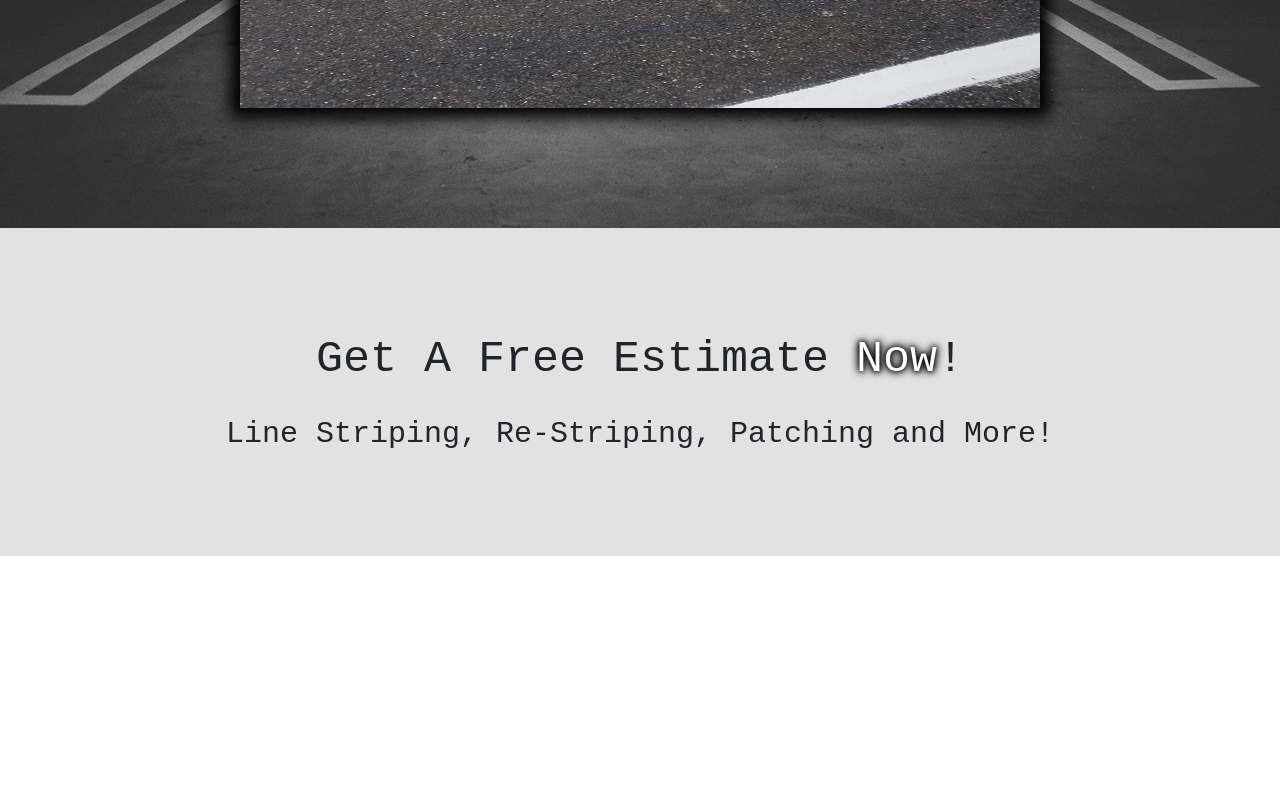
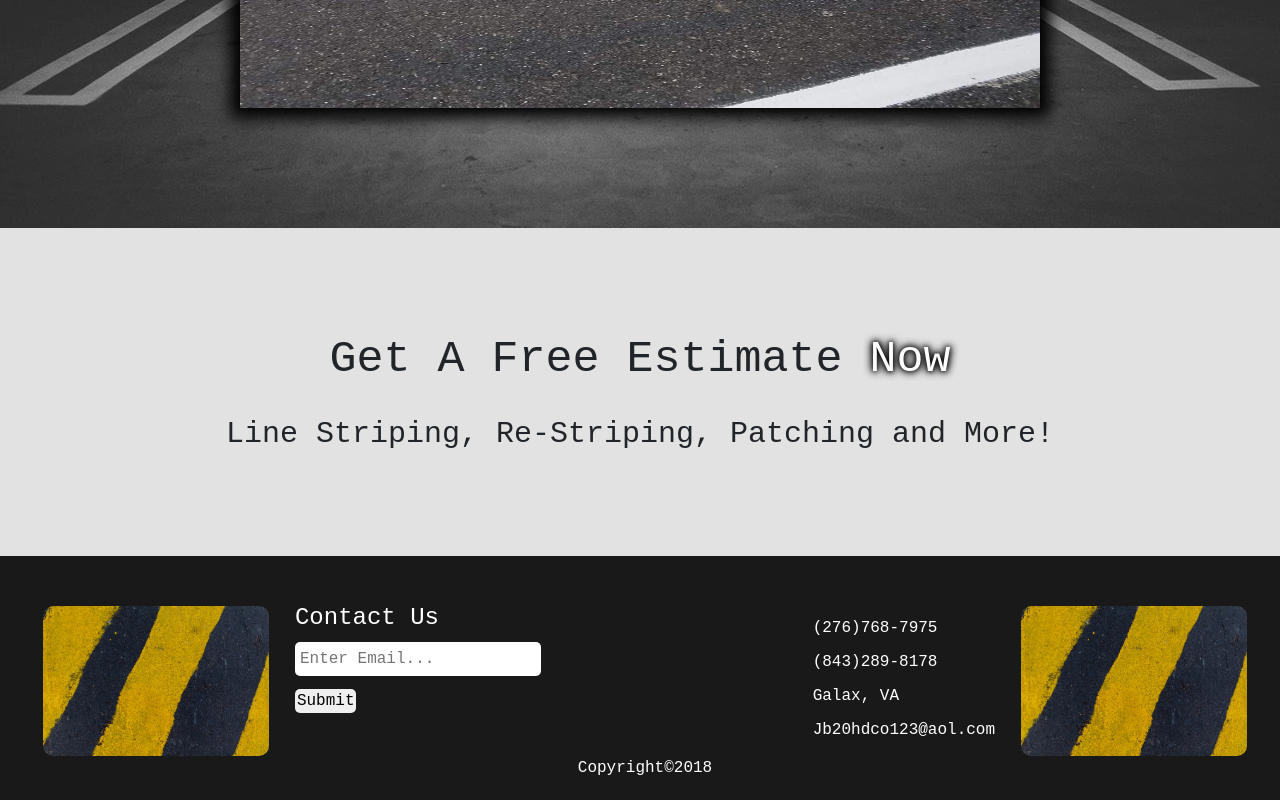
Before and after one commit to Trip4077/Need-Lines, a plain HTML site: page index.html in a window 1280 px wide. Shown: the part 2941-3741 px from the top of the page. Before the commit the page ends 3497 px from the top, so only its background shows below. Drawn offline with nearby package versions, Linux system fonts and the light colour scheme.

Commit message:
Footer Implemented, Home Page Layout Completed

```diff
--- a/index.html
+++ b/index.html
@@ -68,7 +68,7 @@
 
       <section class="carousel--section">
         <div class="carousel__container">
-          <h2>Slide Show</h2>
+          <h2>Gallery</h2>
 
           <div id="carouselExampleControls" class="carousel slide" data-ride="carousel">
             <div class="carousel-inner">
@@ -99,10 +99,34 @@
       </section>
 
       <section class="tag-line">
-        <h2>Get A Free Estimate <a href="contact.html">Now</a>!</h2>
+        <h2>Get A Free Estimate <a href="contact.html">Now</a></h2>
         <p>Line Striping, Re-Striping, Patching and More!</p>
       </section>
     </div>
+
+    <footer>
+      <div class="footer">
+        <img src="./img/footer/footer-img.jpeg" alt="Parking Lines">
+
+        <form class="footer__form">
+          <h2>Contact Us</h2>
+          <input type="email" name="email" value="" placeholder="Enter Email...">
+          <button type="button" name="button">Submit</button>
+        </form>
+
+        <address class="footer__contact">
+          <p>(276)768-7975</p>
+          <p>(843)289-8178</p>
+          <p>Galax, VA</p>
+          <p>Jb20hdco123@aol.com</p>
+        </address>
+
+        <img src="./img/footer/footer-img.jpeg" alt="Parking Lines">
+      </div>
+      <div class="copyright">
+        <p>Copyright&copy;2018</p>
+      </div>
+    </footer>
 
     <script src="script.js"></script>
 
--- /dev/null
+++ b/less/footer.less
@@ -0,0 +1,65 @@
+footer {
+  background-color: rgba(0, 0, 0, 0.9);
+  padding: 50px 20px 20px 30px;
+
+  color: white;
+
+  display: flex;
+  flex-direction: column;
+  justify-content: center;
+  align-items: center;
+
+  .footer {
+    display: flex;
+    justify-content: space-around;
+
+    width: 100%;
+
+    img {
+      height: 150px;
+      border-radius: 10px;
+    }
+
+    .footer__form {
+      display: flex;
+      flex-direction: column;
+
+      width: 20%;
+      margin-right: 20%;
+
+      h2 {
+        font-size: 2.4rem;
+      }
+
+      input {
+        width: 100%;
+        border-radius: 5px;
+        border: none;
+        padding: 5px;
+        margin: 5% 0;
+
+        &:focus {
+          outline: none;
+        }
+      }
+
+      button {
+        width: 25%;
+        border-radius: 5px;
+        border: none;
+
+        cursor: pointer;
+
+        &:focus {
+          outline: none;
+        }
+      }
+    }
+
+    address {
+      p {
+        margin: 10px 0;
+      }
+    }
+  }
+}
--- a/less/index.less
+++ b/less/index.less
@@ -74,4 +74,5 @@ html {
 
 /* Page Styles */
 @import "navigation.less";
+@import "footer.less";
 @import "home.less";
```
Also changed, not shown: about.html (+25 -0 lines), contact.html (+24 -0 lines), css/index.css, img/footer/footer-img.jpeg (added).
